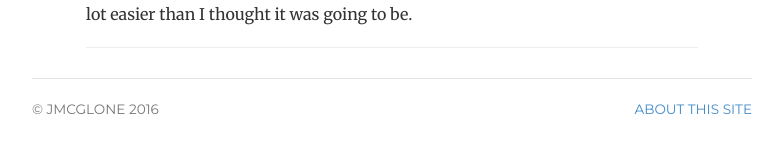
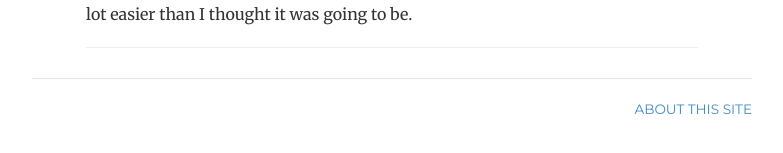
Before and after one commit to joshuarbruce/joshuarbruce.github.io, a Jekyll site: the page built from _posts/2014-04-30-hank-quinlan-site-launched.md, in a window 1280 px wide. Shown: the part 297-450 px from the top of the page, without its empty margins (248-1031 px from the left). Built offline with Jekyll 4.4.1, drawn with Linux system fonts in a browser that asks for light colours.

Commit message:
Update footer.html

```diff
--- a/_includes/footer.html
+++ b/_includes/footer.html
@@ -1,7 +1,7 @@
 <div class="footer">
 	<div class="row">
 	<div class="col-sm-8">
-	<p><small>&copy; jmcglone 2016</small></p>
+<!--	<p><small>&copy; jmcglone 2016</small></p> -->
 	</div>
 	<div class="col-sm-4">
 	<p class="pull-right"><small><a href="/about" title="About this site">About this site</a></small></p>
```
